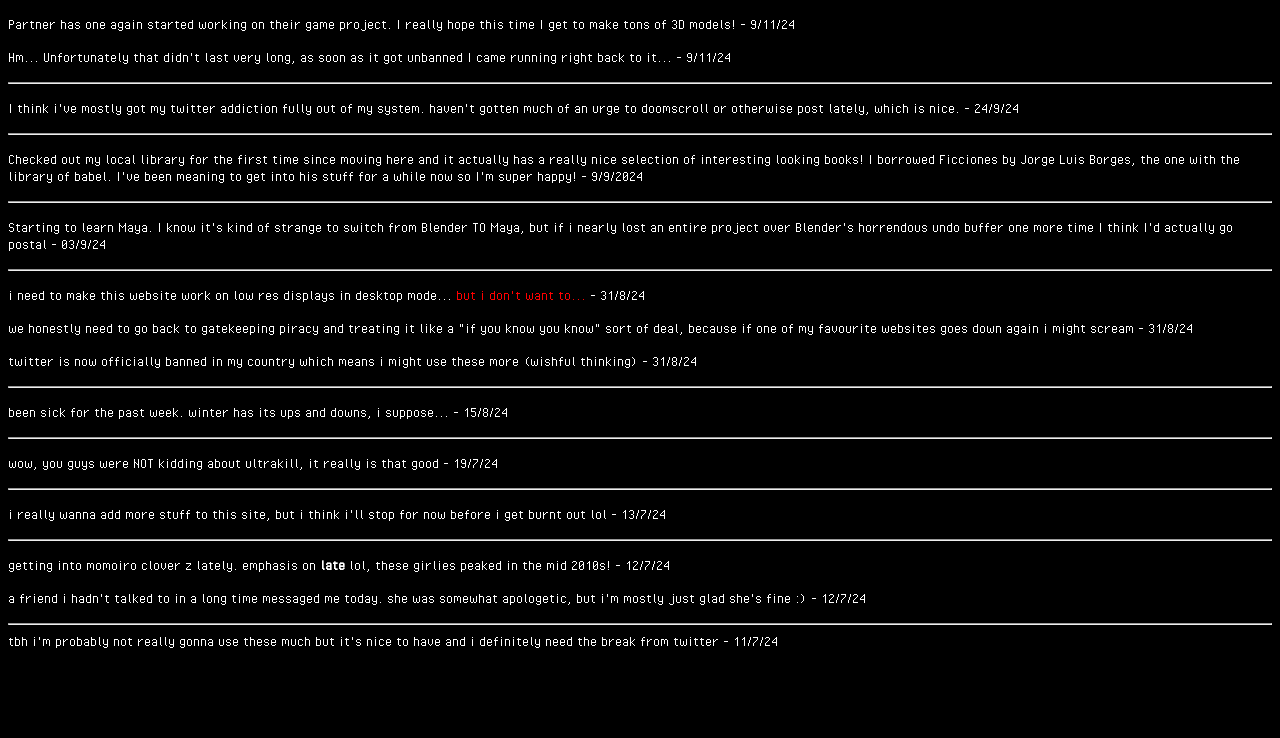
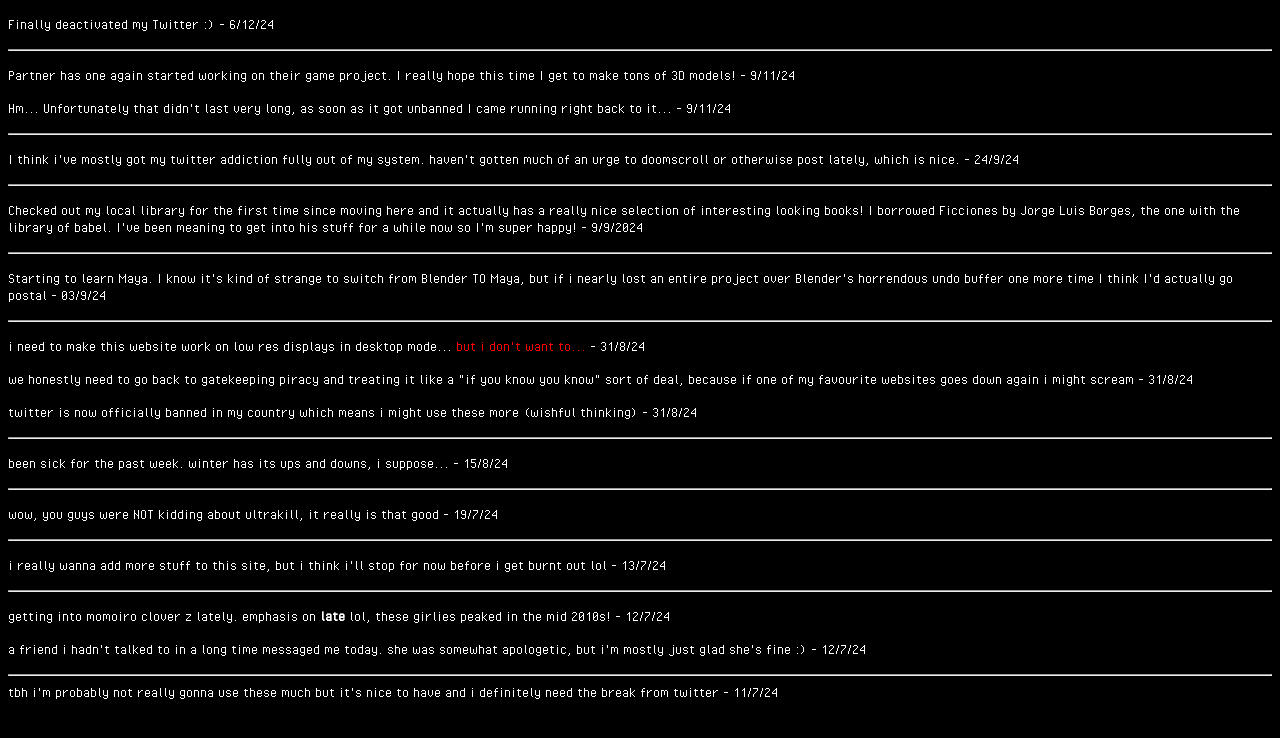
Before and after one commit to Kuro2427/Kuro2427.github.io, a plain HTML site: page slogs.html in a window 1280 px wide. Drawn offline with Linux system fonts and the light colour scheme.

Commit message:
Update slogs.html

```diff
--- a/slogs.html
+++ b/slogs.html
@@ -22,6 +22,10 @@ body{
 }
 </style>
 <body>
+
+    <p>Finally deactivated my Twitter :) - 6/12/24</p>
+
+    <hr>
 
     <p>Partner has one again started working on their game project. I really hope this time I get to make tons of 3D models! - 9/11/24</p>
     <p>Hm... Unfortunately that didn't last very long, as soon as it got unbanned I came running right back to it... - 9/11/24</p>
```
